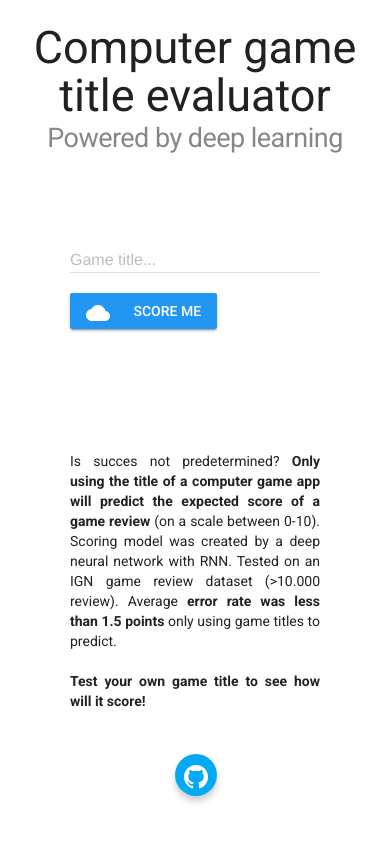
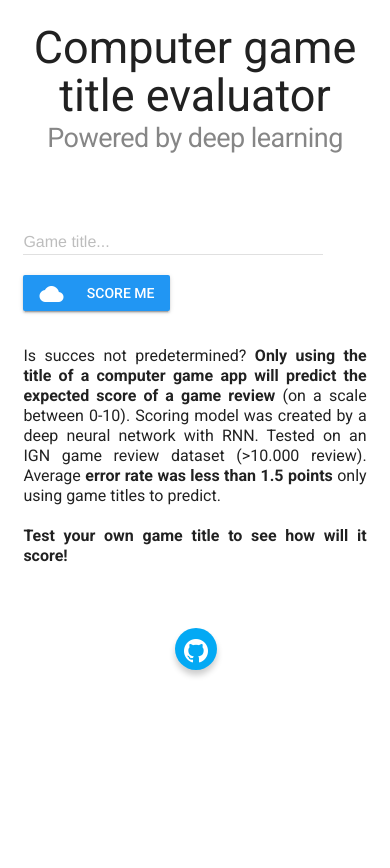
Before and after one commit to vtisza/game_title_evaluator, a Flask app: page / in a window 390 px wide; the page is wider, and only the part inside the window is pictured. Run offline with Flask 2, Linux system fonts and the light colour scheme; some libraries are stand-ins or nearby versions.

Commit message:
Revised css for mobile optimization

```diff
--- a/static/custom_1.css
+++ b/static/custom_1.css
@@ -1,9 +1,9 @@
 form {
   box-sizing: border-box;
-  margin: 50px 50px 2px;
-  padding-bottom: 40px 40px 5px;
-  border-radius: 30px 30px 5x;
-  padding: 20px 20px 2px;
+  margin: 3%;
+  padding: 3%;
+  padding-top: 7%;
+  border-radius: 30px 30px 5px;
   h1 {
     box-sizing: border-box;
   }
@@ -11,13 +11,13 @@ form {
 
 h2 {
     box-sizing: border-box;
-    margin: 80px 30px 2px;
-    padding-bottom: 40px 40px 10px;
+    margin: 1%;
     border-radius: 10px;
     text-align: center;
   }
 
 .follow {
+  text-align: center;
   font-size: 28px;
   width: 42px;
   height: 42px;
@@ -35,15 +35,6 @@ h2 {
   box-shadow: 0 5px 6px 0 rgba(0,0,0,0.2);
 }
 
-.follow:hover {
-  width: 240px;
-  font-size: 18px;
-  transform: translateX(-50px);
-  i {
-    margin-right: 10px;
-    font-size: 38px;
-  }
-}
 
 i {
   margin-right: 20px;
@@ -53,9 +44,9 @@ i {
 
 .desc {
     box-sizing: border-box;
-    font-size: 16px 16px 14px;
-    padding: 20px 20px 2px;
-    margin: 100px 50px 2px;
+    font-size: 16px;
+    padding: 3%;
+    margin: 3%;
     border-radius: 10px 10px 2px;
     font-family: Roboto, sans-serif;
     text-align: justify;
@@ -63,9 +54,9 @@ i {
 
 .desc_pred {
     box-sizing: border-box;
-    font-size: 20px;
-    padding: 20px 20px 2px;
-    margin: 100px 50px 2px;
+    font-size: 18px;
+    padding: 3%;
+    margin: 3%;
     border-radius: 10px 10px 2px;
     font-family: Roboto, sans-serif;
     text-align: justify;
--- a/templates/index.html
+++ b/templates/index.html
@@ -48,7 +48,7 @@
       <b>Test your own game title to see how will it score!</b></div>
   {% endif %}
 
-  <a class="follow" href="https://github.com/vtisza/game_title_evaluator" target="_blank"><i class="fa fa-github"></i>See project on Github</a>
+  <a class="follow" href="https://github.com/vtisza/game_title_evaluator" target="_blank"><i class="fa fa-github"></i></a>
 
 </body>
 </html>
```
